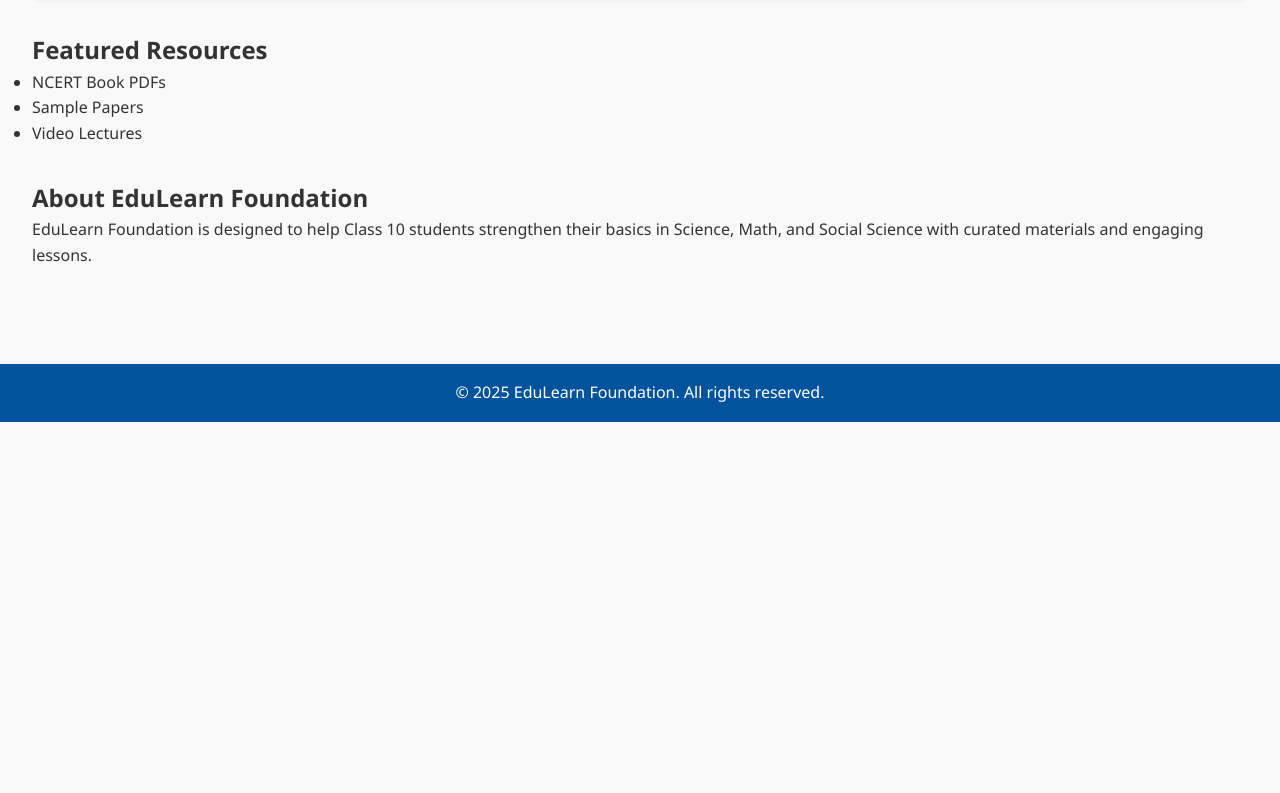
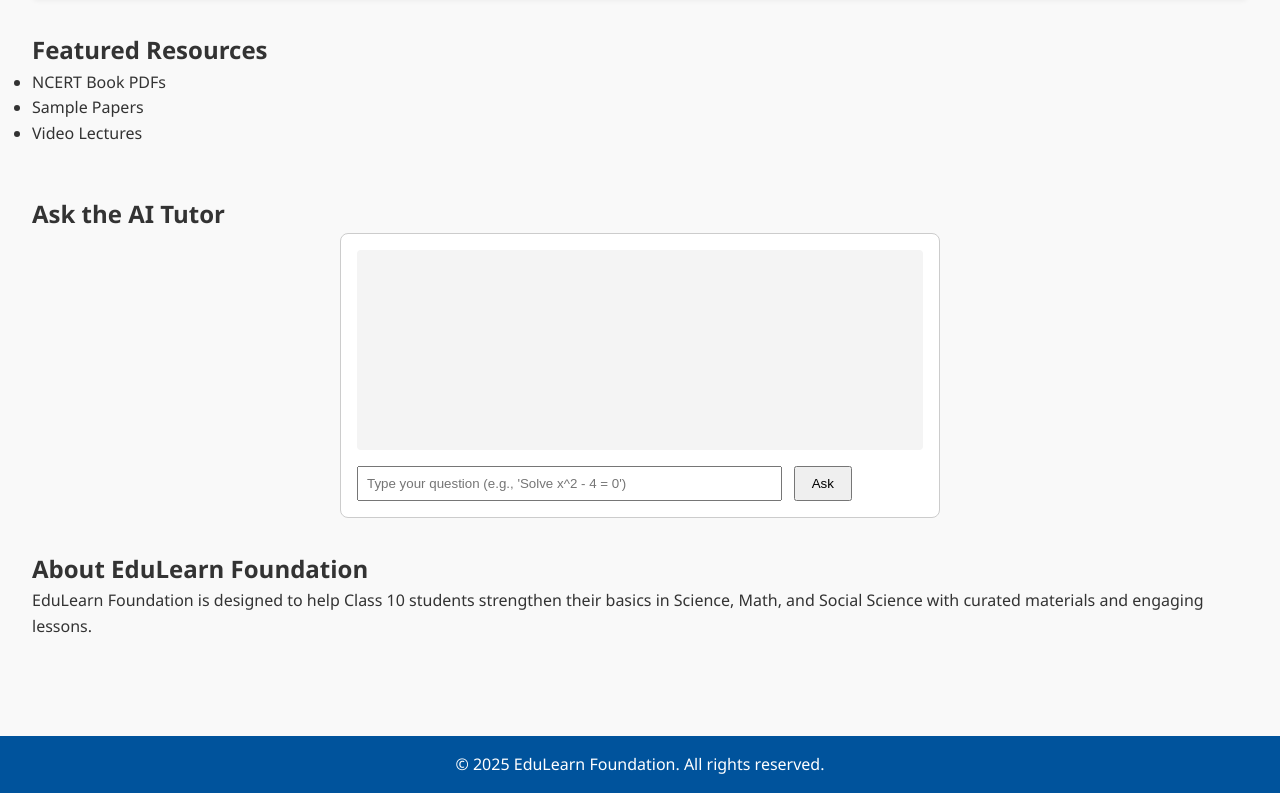
Before and after one commit to Ishan262/studyalaya.github.io, a plain HTML site: page index.html in a window 1280 px wide. Shown: the part 781-1574 px from the top of the page. Before the commit the page ends 1203 px from the top, so only its background shows below. Drawn offline with Linux system fonts and the light colour scheme.

Commit message:
Secondary Commit

```diff
--- a/index.html
+++ b/index.html
@@ -16,6 +16,7 @@
         <ul>
             <li><a href="#subjects">Subjects</a></li>
             <li><a href="#resources">Resources</a></li>
+            <li><a href="#ai-bot">AI Tutor</a></li>
             <li><a href="#about">About</a></li>
         </ul>
     </nav>
@@ -24,7 +25,7 @@
         <section id="subjects">
             <h2>Subjects</h2>
             <div id="subject-list">
-                <!-- Populated by JSON data -->
+                <!-- Populated dynamically from JSON -->
             </div>
         </section>
 
@@ -35,6 +36,15 @@
                 <li>Sample Papers</li>
                 <li>Video Lectures</li>
             </ul>
+        </section>
+
+        <section id="ai-bot">
+            <h2>Ask the AI Tutor</h2>
+            <div class="chatbox">
+                <div id="chat-log" class="chat-log"></div>
+                <input type="text" id="user-input" placeholder="Type your question (e.g., 'Solve x^2 - 4 = 0')" />
+                <button onclick="handleChat()">Ask</button>
+            </div>
         </section>
 
         <section id="about">
@@ -64,6 +74,44 @@
                 });
             })
             .catch(error => console.error('Error loading subjects:', error));
+
+        // AI Chatbot Logic
+        function handleChat() {
+            const input = document.getElementById('user-input');
+            const chatLog = document.getElementById('chat-log');
+            const question = input.value.trim();
+
+            if (!question) return;
+
+            const userMsg = document.createElement('div');
+            userMsg.className = 'chat-message user';
+            userMsg.textContent = question;
+            chatLog.appendChild(userMsg);
+
+            setTimeout(() => {
+                const aiResponse = getAIResponse(question);
+                const botMsg = document.createElement('div');
+                botMsg.className = 'chat-message bot';
+                botMsg.textContent = aiResponse;
+                chatLog.appendChild(botMsg);
+                chatLog.scrollTop = chatLog.scrollHeight;
+            }, 500);
+
+            input.value = '';
+        }
+
+        function getAIResponse(question) {
+            const lowerQ = question.toLowerCase();
+            if (question.includes("x^2 - 4 = 0")) {
+                return "The equation x² - 4 = 0 has solutions x = 2 and x = -2.";
+            } else if (lowerQ.includes("photosynthesis")) {
+                return "Photosynthesis is the process by which green plants use sunlight to make food from carbon dioxide and water.";
+            } else if (lowerQ.includes("pythagoras")) {
+                return "The Pythagorean Theorem states that a² + b² = c² for right-angled triangles.";
+            } else {
+                return "I'm still learning! Try asking about math, science, or social science topics from Class 10.";
+            }
+        }
     </script>
 </body>
 </html>
--- a/styles.css
+++ b/styles.css
@@ -57,6 +57,54 @@
     box-shadow: 0 2px 5px rgba(0,0,0,0.05);
 }
 
+/* Chatbot Styles */
+#ai-bot {
+    margin-top: 3rem;
+}
+
+.chatbox {
+    background: #fff;
+    border: 1px solid #ccc;
+    padding: 1rem;
+    border-radius: 8px;
+    max-width: 600px;
+    margin: 0 auto;
+}
+
+.chat-log {
+    height: 200px;
+    overflow-y: auto;
+    margin-bottom: 1rem;
+    background: #f4f4f4;
+    padding: 0.5rem;
+    border-radius: 4px;
+}
+
+.chat-message {
+    padding: 0.5rem;
+    margin-bottom: 0.5rem;
+}
+
+.chat-message.user {
+    text-align: right;
+    color: #0077cc;
+}
+
+.chat-message.bot {
+    text-align: left;
+    color: #333;
+}
+
+.chatbox input[type="text"] {
+    width: 75%;
+    padding: 0.5rem;
+}
+
+.chatbox button {
+    padding: 0.5rem 1rem;
+    margin-left: 0.5rem;
+}
+
 footer {
     background-color: #00539C;
     color: white;
```
